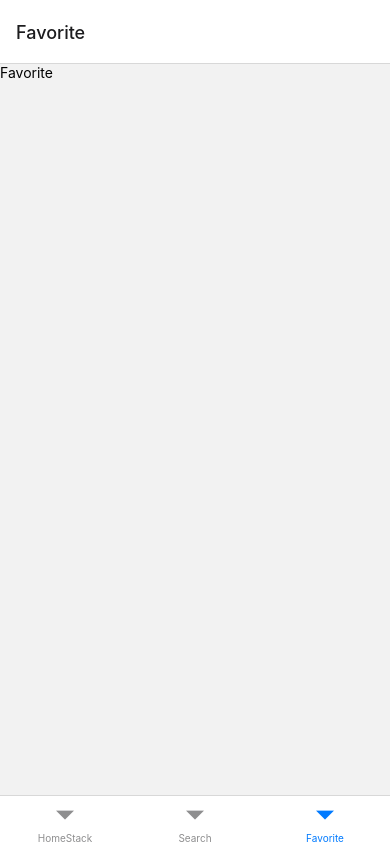
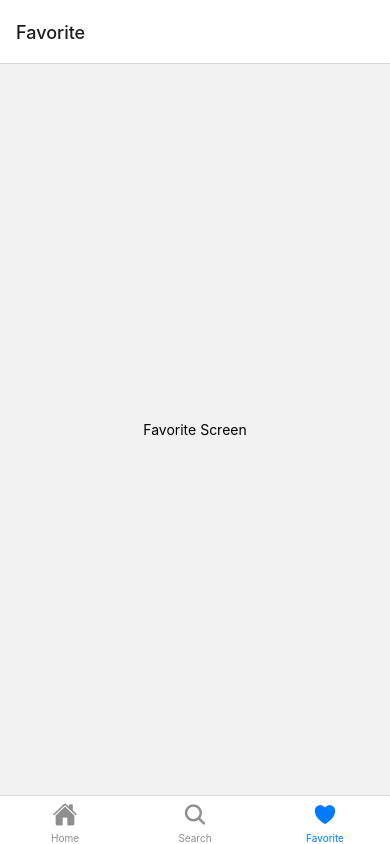
Before and after one commit to nurulaamalia/progate-react-native-movie-app, a React Native app in the folder movie-app/: screen /Favorite in a window 390 px wide. Built offline with nearby package versions, Linux system fonts and the light colour scheme; no server answers.

Commit message:
update icon, fix error

```diff
--- a/movie-app/package.json
+++ b/movie-app/package.json
@@ -10,6 +10,7 @@
   },
   "dependencies": {
     "@expo/metro-runtime": "~3.2.1",
+    "@expo/vector-icons": "^14.0.2",
     "@react-navigation/bottom-tabs": "^6.6.0",
     "@react-navigation/native": "^6.1.17",
     "@react-navigation/native-stack": "^6.10.0",
--- a/movie-app/src/components/movies/MovieItem.tsx
+++ b/movie-app/src/components/movies/MovieItem.tsx
@@ -1,3 +1,5 @@
+// src/components/movies/MovieItem.tsx
+
 import React from 'react';
 import {
   ImageBackground,
@@ -31,6 +33,9 @@ const MovieItem = ({ movie, size, coverType }: MovieItemProps): JSX.Element => {
       >
         <View style={styles.gradientStyle}>
           <Text style={styles.movieTitle}>{movie.title}</Text>
+          <View style={styles.ratingContainer}>
+            <Text style={styles.rating}>{movie.vote_average.toFixed(1)}</Text>
+          </View>
         </View>
       </ImageBackground>
     </TouchableOpacity>
@@ -46,6 +51,9 @@ const styles = StyleSheet.create({
   },
   movieTitle: {
     color: 'white',
+    fontWeight: 'bold',
+    fontSize: 16,
+    textAlign: 'center',
   },
   gradientStyle: {
     padding: 8,
@@ -55,6 +63,15 @@ const styles = StyleSheet.create({
     display: 'flex',
     justifyContent: 'flex-end',
   },
+  ratingContainer: {
+    flexDirection: 'row',
+    alignItems: 'center',
+    gap: 2,
+  },
+  rating: {
+    color: 'yellow',
+    fontWeight: '700',
+  },
 });
 
 export default MovieItem;
--- a/movie-app/src/components/movies/MovieList.tsx
+++ b/movie-app/src/components/movies/MovieList.tsx
@@ -1,29 +1,16 @@
 // src/components/movies/MovieList.tsx
-import React, { useState, useEffect } from 'react';
-import { View, Text, StyleSheet, FlatList } from 'react-native';
+
+import React, { useEffect, useState } from 'react';
+import { View, Text, FlatList, StyleSheet } from 'react-native';
 import type { MovieListProps, Movie } from '../../types/app';
 import { API_ACCESS_TOKEN } from '@env';
 import MovieItem from './MovieItem';
-
-const coverImageSize = {
-  backdrop: {
-    width: 280,
-    height: 160,
-  },
-  poster: {
-    width: 100,
-    height: 160,
-  },
-};
 
 const MovieList = ({ title, path, coverType }: MovieListProps): JSX.Element => {
   const [movies, setMovies] = useState<Movie[]>([]);
 
   useEffect(() => {
-    getMovieList();
-  }, []);
-
-  const getMovieList = (): void => {
+    const getMovieList = async (): Promise<void> => {
       const url = `https://api.themoviedb.org/3/${path}`;
       const options = {
         method: 'GET',
@@ -33,15 +20,17 @@ const MovieList = ({ title, path, coverType }: MovieListProps): JSX.Element => {
         },
       };
 
-    fetch(url, options)
-      .then(async (response) => await response.json())
-      .then((response) => {
-        setMovies(response.results);
-      })
-      .catch((errorResponse) => {
-        console.log(errorResponse);
-      });
+      try {
+        const response = await fetch(url, options);
+        const data = await response.json();
+        setMovies(data.results);
+      } catch (error) {
+        console.error('Error fetching movie list:', error);
+      }
     };
+
+    getMovieList();
+  }, [path]);
 
   return (
     <View>
@@ -52,7 +41,7 @@ const MovieList = ({ title, path, coverType }: MovieListProps): JSX.Element => {
       <FlatList
         style={{
           ...styles.movieList,
-          maxHeight: coverImageSize[coverType].height,
+          maxHeight: coverType === 'backdrop' ? 160 : 160,
         }}
         showsHorizontalScrollIndicator={false}
         horizontal
@@ -60,7 +49,10 @@ const MovieList = ({ title, path, coverType }: MovieListProps): JSX.Element => {
         renderItem={({ item }) => (
           <MovieItem
             movie={item}
-            size={coverImageSize[coverType]}
+            size={{
+              width: coverType === 'backdrop' ? 280 : 100,
+              height: 160,
+            }}
             coverType={coverType}
           />
         )}
--- a/movie-app/src/navigations/BottomTabNavigation.tsx
+++ b/movie-app/src/navigations/BottomTabNavigation.tsx
@@ -1,28 +1,50 @@
-// src/navigations/BottomTabNavigator.tsx
+// src/navigations/BottomTabNavigation.tsx
+
 import React from 'react';
 import { createBottomTabNavigator } from '@react-navigation/bottom-tabs';
 import HomeStackNavigator from './HomeStackNavigation';
 import SearchScreen from '../screens/Search';
 import FavoriteScreen from '../screens/Favorite';
+import { Ionicons } from '@expo/vector-icons';
 
 const Tab = createBottomTabNavigator();
 
-const BottomTabNavigator = (): JSX.Element => (
+const BottomTabNavigation = (): JSX.Element => {
+  return (
     <Tab.Navigator>
       <Tab.Screen
         name="HomeStack"
         component={HomeStackNavigator}
-      options={{ headerShown: false }}
+        options={{
+          headerShown: false,
+          tabBarLabel: 'Home',
+          tabBarIcon: ({ color, size }) => (
+            <Ionicons name="home" color={color} size={size} />
+          ),
+        }}
       />
       <Tab.Screen
         name="Search"
         component={SearchScreen}
+        options={{
+          tabBarLabel: 'Search',
+          tabBarIcon: ({ color, size }) => (
+            <Ionicons name="search" color={color} size={size} />
+          ),
+        }}
       />
       <Tab.Screen
         name="Favorite"
         component={FavoriteScreen}
+        options={{
+          tabBarLabel: 'Favorite',
+          tabBarIcon: ({ color, size }) => (
+            <Ionicons name="heart" color={color} size={size} />
+          ),
+        }}
       />
     </Tab.Navigator>
   );
+};
 
-export default BottomTabNavigator;
+export default BottomTabNavigation;
--- a/movie-app/src/navigations/HomeStackNavigation.tsx
+++ b/movie-app/src/navigations/HomeStackNavigation.tsx
@@ -1,17 +1,25 @@
 // src/navigations/HomeStackNavigator.tsx
 
 import React from 'react';
-import { createNativeStackNavigator } from '@react-navigation/native-stack';
-import Home from '../screens/Home';
+import { createStackNavigator } from '@react-navigation/stack';
+import HomeScreen from '../screens/Home';
 import MovieDetail from '../screens/MovieDetail';
 
-const Stack = createNativeStackNavigator();
+const Stack = createStackNavigator();
 
-const HomeStackNavigator = () => {
+const HomeStackNavigator = (): JSX.Element => {
   return (
     <Stack.Navigator>
-      <Stack.Screen name="Home" component={Home} />
-      <Stack.Screen name="MovieDetail" component={MovieDetail} />
+      <Stack.Screen
+        name="Home"
+        component={HomeScreen}
+        options={{ title: 'Home' }}
+      />
+      <Stack.Screen
+        name="MovieDetail"
+        component={MovieDetail}
+        options={{ title: 'Movie Detail' }} // Ensure the title is set here
+      />
     </Stack.Navigator>
   );
 };
--- a/movie-app/src/screens/Favorite.tsx
+++ b/movie-app/src/screens/Favorite.tsx
@@ -1,11 +1,21 @@
 // src/screens/Favorite.tsx
-import React from 'react'
-import { View, Text } from 'react-native'
+import React from 'react';
+import { View, Text, StyleSheet } from 'react-native';
 
-export default function Favorite(): JSX.Element {
+const Favorite = (): JSX.Element => {
   return (
-    <View>
-      <Text>Favorite</Text>
+    <View style={styles.container}>
+      <Text>Favorite Screen</Text>
     </View>
-  )
-}
+  );
+};
+
+const styles = StyleSheet.create({
+  container: {
+    flex: 1,
+    justifyContent: 'center',
+    alignItems: 'center',
+  },
+});
+
+export default Favorite;
--- a/movie-app/src/screens/Home.tsx
+++ b/movie-app/src/screens/Home.tsx
@@ -1,4 +1,5 @@
 // src/screens/Home.tsx
+
 import React from 'react';
 import { ScrollView, View, StatusBar, StyleSheet } from 'react-native';
 import type { MovieListProps } from '../types/app';
--- a/movie-app/src/screens/Search.tsx
+++ b/movie-app/src/screens/Search.tsx
@@ -1,11 +1,21 @@
 // src/screens/Search.tsx
-import React from 'react'
-import { View, Text } from 'react-native'
+import React from 'react';
+import { View, Text, StyleSheet } from 'react-native';
 
-export default function Search(): JSX.Element {
+const Search = (): JSX.Element => {
   return (
-    <View>
-      <Text>Search</Text>
+    <View style={styles.container}>
+      <Text>Search Screen</Text>
     </View>
-  )
-}
+  );
+};
+
+const styles = StyleSheet.create({
+  container: {
+    flex: 1,
+    justifyContent: 'center',
+    alignItems: 'center',
+  },
+});
+
+export default Search;
```
Also changed, not shown: movie-app/App.tsx (+5 -3 lines), 1 other file (tests, documents, lock files or other folders). Lines whose indentation alone changed are shown as unchanged.
